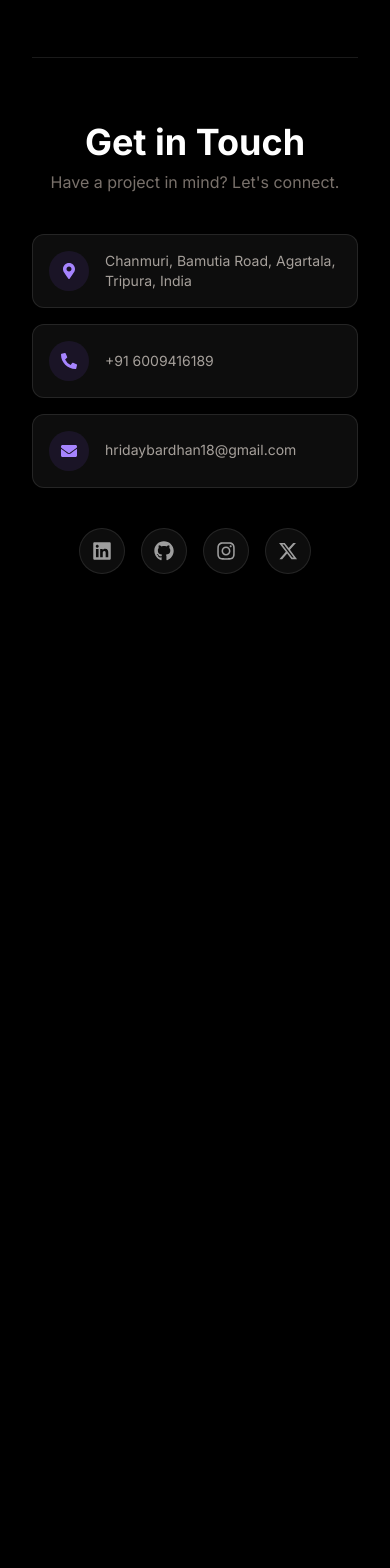
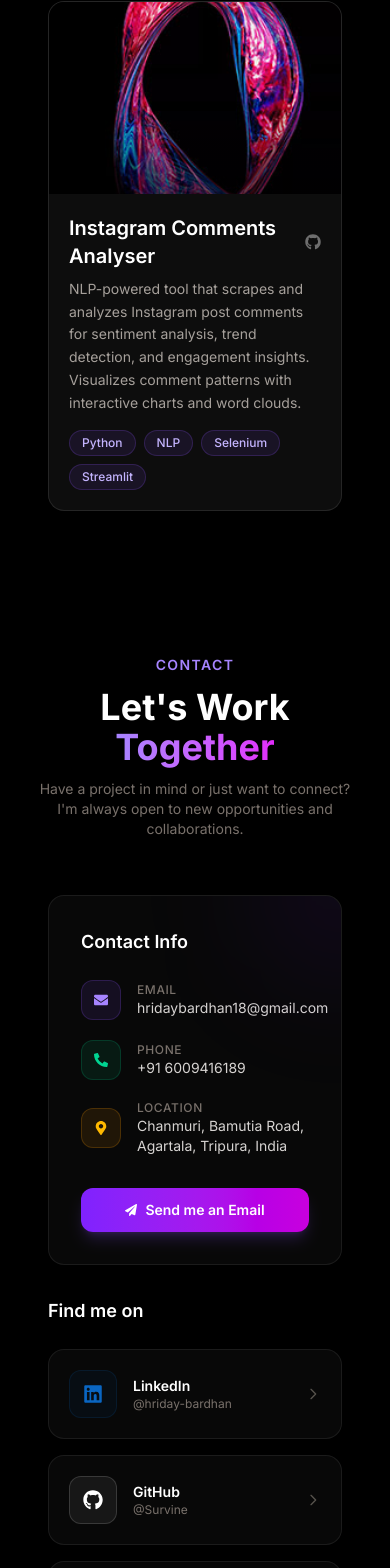
Before and after one commit to Survine/Portfolio-Hriday, a React (Vite) app: page / in a window 390 px wide. Shown: the part 7175-8743 px from the top of the page. Before the commit the page ends 7829 px from the top, so only its background shows below. Built offline with nearby package versions, Linux system fonts and the light colour scheme.

Commit message:
feat: implement responsive contact section with social links and update project constants

```diff
--- a/src/components/Contact.jsx
+++ b/src/components/Contact.jsx
@@ -1,104 +1,247 @@
 import { CONTACT } from "../constants";
-import { FaGithub, FaInstagram, FaLinkedin, FaEnvelope, FaPhoneAlt, FaMapMarkerAlt } from "react-icons/fa";
+import {
+  FaGithub,
+  FaInstagram,
+  FaLinkedin,
+  FaEnvelope,
+  FaPhoneAlt,
+  FaMapMarkerAlt,
+  FaPaperPlane,
+} from "react-icons/fa";
 import { FaXTwitter } from "react-icons/fa6";
 import { motion } from "framer-motion";
 
+const socials = [
+  {
+    icon: FaLinkedin,
+    href: "https://www.linkedin.com/in/hriday-bardhan/",
+    label: "LinkedIn",
+    color: "#0A66C2",
+    handle: "@hriday-bardhan",
+  },
+  {
+    icon: FaGithub,
+    href: "https://github.com/Survine",
+    label: "GitHub",
+    color: "#ffffff",
+    handle: "@Survine",
+  },
+  {
+    icon: FaInstagram,
+    href: "https://www.instagram.com/survine_og/",
+    label: "Instagram",
+    color: "#E4405F",
+    handle: "@survine_og",
+  },
+  {
+    icon: FaXTwitter,
+    href: "https://x.com/Survine_",
+    label: "X / Twitter",
+    color: "#ffffff",
+    handle: "@Survine_",
+  },
+];
+
 const Contact = () => {
   return (
-    <motion.div
-      id="contact"
-      initial={{ opacity: 0, y: 40 }}
-      whileInView={{ opacity: 1, y: 0 }}
-      viewport={{ once: true }}
-      transition={{ duration: 0.7 }}
-      className="border-t border-white/10 pb-20 pt-16"
-    >
-      <h2 className="text-center text-4xl font-bold text-white mb-2">
-        Get in Touch
-      </h2>
-      <p className="text-center text-stone-500 mb-10">
-        Have a project in mind? Let&apos;s connect.
-      </p>
-
-      <div className="max-w-lg mx-auto space-y-4">
-        {/* Address */}
-        <motion.div
-          initial={{ opacity: 0, x: -20 }}
-          whileInView={{ opacity: 1, x: 0 }}
-          viewport={{ once: true }}
-          transition={{ delay: 0.1 }}
-          className="flex items-center gap-4 p-4 rounded-xl bg-white/5 border border-white/10 hover:border-violet-500/20 transition-all duration-300"
-        >
-          <div className="p-3 rounded-full bg-violet-500/10">
-            <FaMapMarkerAlt className="text-violet-400" />
-          </div>
-          <span className="text-stone-400 text-sm">{CONTACT.address}</span>
-        </motion.div>
-
-        {/* Phone */}
-        <motion.div
-          initial={{ opacity: 0, x: -20 }}
-          whileInView={{ opacity: 1, x: 0 }}
-          viewport={{ once: true }}
-          transition={{ delay: 0.2 }}
-          className="flex items-center gap-4 p-4 rounded-xl bg-white/5 border border-white/10 hover:border-violet-500/20 transition-all duration-300"
-        >
-          <div className="p-3 rounded-full bg-violet-500/10">
-            <FaPhoneAlt className="text-violet-400" />
-          </div>
-          <a href={`tel:${CONTACT.phoneNo}`} className="text-stone-400 text-sm hover:text-white transition-colors">
-            {CONTACT.phoneNo}
-          </a>
-        </motion.div>
-
-        {/* Email */}
-        <motion.div
-          initial={{ opacity: 0, x: -20 }}
-          whileInView={{ opacity: 1, x: 0 }}
-          viewport={{ once: true }}
-          transition={{ delay: 0.3 }}
-          className="flex items-center gap-4 p-4 rounded-xl bg-white/5 border border-white/10 hover:border-violet-500/20 transition-all duration-300"
-        >
-          <div className="p-3 rounded-full bg-violet-500/10">
-            <FaEnvelope className="text-violet-400" />
-          </div>
-          <a
-            href={`mailto:${CONTACT.email}`}
-            className="text-stone-400 text-sm hover:text-white transition-colors border-b border-transparent hover:border-violet-400"
-          >
-            {CONTACT.email}
-          </a>
-        </motion.div>
-      </div>
-
-      {/* Social Icons */}
+    <section id="contact" className="pb-20 pt-16">
+      {/* Section header */}
       <motion.div
         initial={{ opacity: 0, y: 20 }}
         whileInView={{ opacity: 1, y: 0 }}
         viewport={{ once: true }}
-        transition={{ delay: 0.4 }}
-        className="flex justify-center gap-4 mt-10"
+        transition={{ duration: 0.6 }}
+        className="text-center mb-14"
       >
-        {[
-          { icon: FaLinkedin, href: "https://www.linkedin.com/in/hriday-bardhan/", label: "LinkedIn" },
-          { icon: FaGithub, href: "https://github.com/Survine", label: "GitHub" },
-          { icon: FaInstagram, href: "https://www.instagram.com/survine_og/", label: "Instagram" },
-          { icon: FaXTwitter, href: "https://x.com/Survine_", label: "X/Twitter" },
-        ].map((social, idx) => (
+        <p className="text-sm font-semibold uppercase tracking-widest text-violet-400 mb-3">
+          Contact
+        </p>
+        <h2 className="text-4xl font-bold text-white">
+          Let&apos;s Work{" "}
+          <span className="bg-gradient-to-r from-violet-400 to-fuchsia-500 bg-clip-text text-transparent">
+            Together
+          </span>
+        </h2>
+        <p className="text-stone-500 mt-3 max-w-md mx-auto text-sm">
+          Have a project in mind or just want to connect? I&apos;m always open
+          to new opportunities and collaborations.
+        </p>
+      </motion.div>
+
+      <div className="max-w-5xl mx-auto grid grid-cols-1 lg:grid-cols-5 gap-8 px-4">
+        {/* Left — Contact info card */}
+        <motion.div
+          initial={{ opacity: 0, x: -40 }}
+          whileInView={{ opacity: 1, x: 0 }}
+          viewport={{ once: true }}
+          transition={{ duration: 0.6 }}
+          className="lg:col-span-2 relative rounded-2xl border border-white/[0.08] bg-white/[0.03] p-8 backdrop-blur-sm overflow-hidden"
+        >
+          {/* Subtle glow */}
+          <div className="absolute -top-20 -right-20 w-40 h-40 bg-violet-600/10 rounded-full blur-3xl pointer-events-none" />
+
+          <h3 className="text-lg font-semibold text-white mb-6">
+            Contact Info
+          </h3>
+
+          <div className="space-y-5">
+            {/* Email */}
+            <a
+              href={`mailto:${CONTACT.email}`}
+              className="group flex items-center gap-4 hover:translate-x-1 transition-transform duration-300"
+            >
+              <div className="w-10 h-10 rounded-xl bg-violet-500/10 border border-violet-500/20 flex items-center justify-center shrink-0 group-hover:bg-violet-500/20 transition-colors duration-300">
+                <FaEnvelope className="text-violet-400 text-sm" />
+              </div>
+              <div>
+                <p className="text-xs text-stone-500 uppercase tracking-wider font-medium">
+                  Email
+                </p>
+                <p className="text-sm text-stone-300 group-hover:text-white transition-colors duration-300">
+                  {CONTACT.email}
+                </p>
+              </div>
+            </a>
+
+            {/* Phone */}
+            <a
+              href={`tel:${CONTACT.phoneNo}`}
+              className="group flex items-center gap-4 hover:translate-x-1 transition-transform duration-300"
+            >
+              <div className="w-10 h-10 rounded-xl bg-emerald-500/10 border border-emerald-500/20 flex items-center justify-center shrink-0 group-hover:bg-emerald-500/20 transition-colors duration-300">
+                <FaPhoneAlt className="text-emerald-400 text-sm" />
+              </div>
+              <div>
+                <p className="text-xs text-stone-500 uppercase tracking-wider font-medium">
+                  Phone
+                </p>
+                <p className="text-sm text-stone-300 group-hover:text-white transition-colors duration-300">
+                  {CONTACT.phoneNo}
+                </p>
+              </div>
+            </a>
+
+            {/* Location */}
+            <div className="flex items-center gap-4">
+              <div className="w-10 h-10 rounded-xl bg-amber-500/10 border border-amber-500/20 flex items-center justify-center shrink-0">
+                <FaMapMarkerAlt className="text-amber-400 text-sm" />
+              </div>
+              <div>
+                <p className="text-xs text-stone-500 uppercase tracking-wider font-medium">
+                  Location
+                </p>
+                <p className="text-sm text-stone-300">{CONTACT.address}</p>
+              </div>
+            </div>
+          </div>
+
+          {/* CTA Button */}
+          <motion.a
+            href={`mailto:${CONTACT.email}`}
+            whileHover={{ scale: 1.02 }}
+            whileTap={{ scale: 0.98 }}
+            className="mt-8 flex items-center justify-center gap-2 w-full py-3 rounded-xl bg-gradient-to-r from-violet-600 to-fuchsia-600 text-white text-sm font-semibold hover:from-violet-500 hover:to-fuchsia-500 transition-all duration-300 shadow-lg shadow-violet-500/20"
+          >
+            <FaPaperPlane className="text-xs" />
+            Send me an Email
+          </motion.a>
+        </motion.div>
+
+        {/* Right — Socials grid */}
+        <motion.div
+          initial={{ opacity: 0, x: 40 }}
+          whileInView={{ opacity: 1, x: 0 }}
+          viewport={{ once: true }}
+          transition={{ duration: 0.6, delay: 0.15 }}
+          className="lg:col-span-3"
+        >
+          <h3 className="text-lg font-semibold text-white mb-6">
+            Find me on
+          </h3>
+          <div className="grid grid-cols-1 sm:grid-cols-2 gap-4">
+            {socials.map((social, idx) => (
               <motion.a
                 key={idx}
                 href={social.href}
                 target="_blank"
                 rel="noopener noreferrer"
-            aria-label={social.label}
-            whileHover={{ scale: 1.2, y: -3 }}
-            className="p-3 rounded-full bg-white/5 border border-white/10 text-white/60 hover:text-white hover:border-violet-500/30 hover:bg-violet-500/10 transition-all duration-300"
+                initial={{ opacity: 0, y: 20 }}
+                whileInView={{ opacity: 1, y: 0 }}
+                viewport={{ once: true }}
+                transition={{ duration: 0.4, delay: 0.2 + idx * 0.08 }}
+                whileHover={{ y: -4 }}
+                className="group flex items-center gap-4 p-5 rounded-2xl border border-white/[0.08] bg-white/[0.03] hover:border-white/[0.15] hover:bg-white/[0.06] transition-all duration-400 backdrop-blur-sm"
               >
-            <social.icon className="h-5 w-5" />
+                <div
+                  className="w-12 h-12 rounded-xl flex items-center justify-center shrink-0 transition-all duration-300 group-hover:scale-110"
+                  style={{
+                    backgroundColor: `${social.color}10`,
+                    border: `1px solid ${social.color}25`,
+                  }}
+                >
+                  <social.icon
+                    className="text-xl transition-colors duration-300"
+                    style={{ color: social.color }}
+                  />
+                </div>
+                <div>
+                  <p className="text-sm font-semibold text-white group-hover:text-violet-200 transition-colors duration-300">
+                    {social.label}
+                  </p>
+                  <p className="text-xs text-stone-500 group-hover:text-stone-400 transition-colors duration-300">
+                    {social.handle}
+                  </p>
+                </div>
+                <svg
+                  className="ml-auto w-4 h-4 text-stone-600 group-hover:text-violet-400 group-hover:translate-x-1 transition-all duration-300"
+                  fill="none"
+                  viewBox="0 0 24 24"
+                  stroke="currentColor"
+                  strokeWidth={2}
+                >
+                  <path
+                    strokeLinecap="round"
+                    strokeLinejoin="round"
+                    d="M9 5l7 7-7 7"
+                  />
+                </svg>
               </motion.a>
             ))}
+          </div>
+
+          {/* Availability badge */}
+          <motion.div
+            initial={{ opacity: 0, y: 10 }}
+            whileInView={{ opacity: 1, y: 0 }}
+            viewport={{ once: true }}
+            transition={{ delay: 0.5 }}
+            className="mt-6 flex items-center gap-3 px-5 py-3 rounded-xl border border-emerald-500/15 bg-emerald-500/5"
+          >
+            <span className="relative flex h-2.5 w-2.5">
+              <span className="animate-ping absolute inline-flex h-full w-full rounded-full bg-emerald-400 opacity-75" />
+              <span className="relative inline-flex rounded-full h-2.5 w-2.5 bg-emerald-500" />
+            </span>
+            <p className="text-sm text-emerald-300/80 font-medium">
+              Available for internships &amp; freelance projects
+            </p>
           </motion.div>
         </motion.div>
+      </div>
+
+      {/* Footer */}
+      <motion.div
+        initial={{ opacity: 0 }}
+        whileInView={{ opacity: 1 }}
+        viewport={{ once: true }}
+        transition={{ delay: 0.6 }}
+        className="mt-16 pt-8 border-t border-white/[0.06] text-center"
+      >
+        <p className="text-xs text-stone-600">
+          © {new Date().getFullYear()} Hriday Bardhan. Built with React &amp;
+          Framer Motion.
+        </p>
+      </motion.div>
+    </section>
   );
 };
 
--- a/src/constants/index.js
+++ b/src/constants/index.js
@@ -5,6 +5,7 @@ import project2 from "../assets/projects/project-2.webp";
 import project3 from "../assets/projects/project-3.webp";
 import project4 from "../assets/projects/project-4.webp";
 import project5 from "../assets/projects/project-5.webp";
+import project6 from "../assets/projects/project-6.webp";
 
 export const HERO_CONTENT = `Full-Stack Developer and CS student who builds real-time systems, blockchain apps, and AI-powered solutions. I turn complex problems into clean, scalable products — from WebSocket chat platforms to decentralized credential verification.`;
 
@@ -63,6 +64,15 @@ export const PROJECTS = [
     githubLink: "#", // Add your GitHub link
     liveLink: "", // Add live demo link or leave empty
   },
+  {
+    title: "Instagram Comments Analyser",
+    image: project6, // Replace with real screenshot
+    description:
+      "NLP-powered tool that scrapes and analyzes Instagram post comments for sentiment analysis, trend detection, and engagement insights. Visualizes comment patterns with interactive charts and word clouds.",
+    technologies: ["Python", "NLP", "Selenium", "Streamlit"],
+    githubLink: "#", // Add your GitHub link
+    liveLink: "", // Add live demo link or leave empty
+  },
 ];
 
 export const CONTACT = {
```
Also changed, not shown: src/assets/projects/project-6.webp (added). Lines whose indentation alone changed are shown as unchanged.
